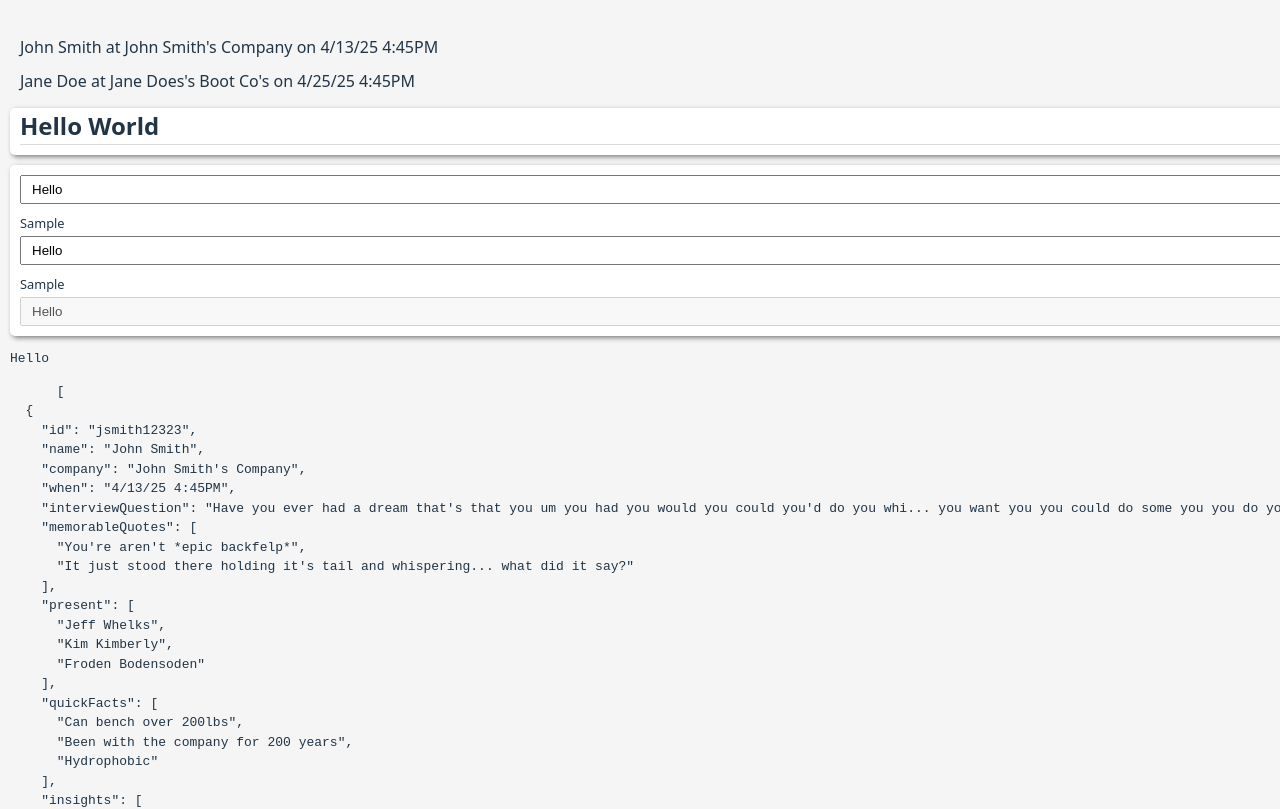
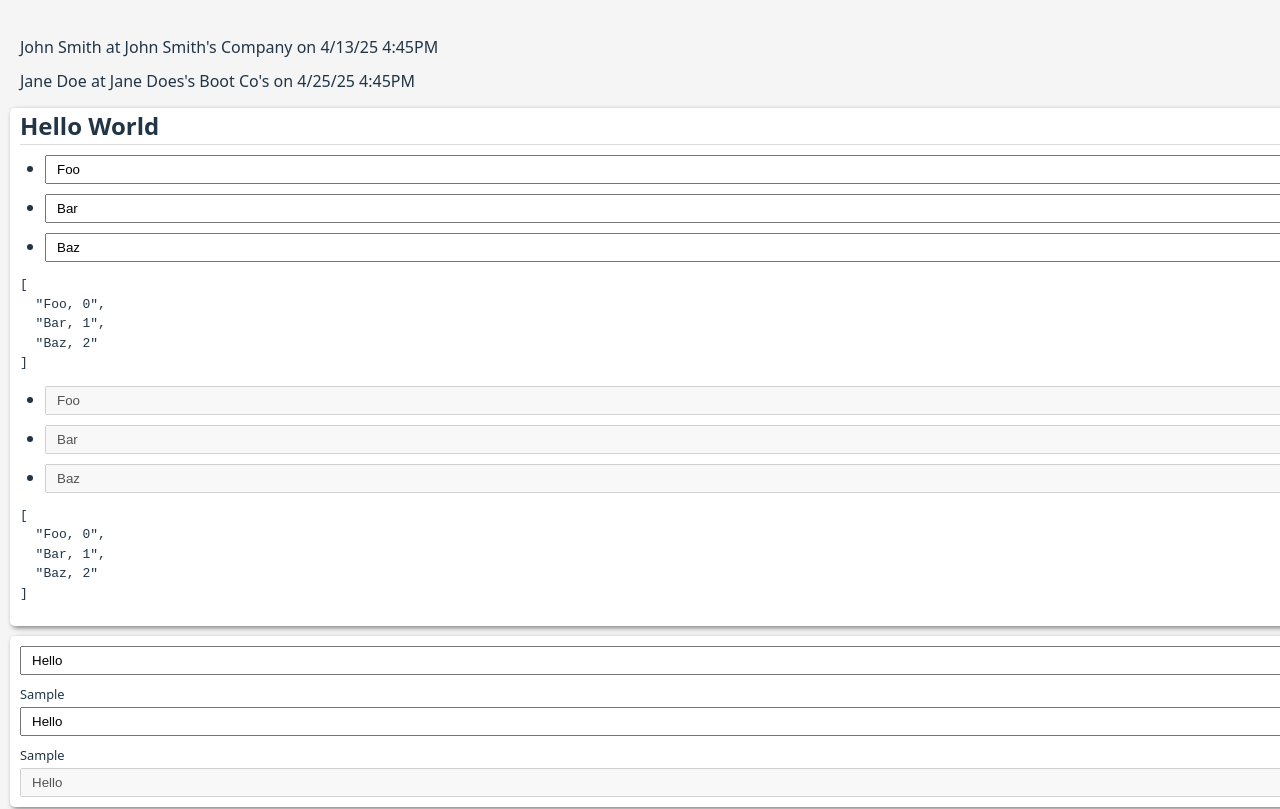
Before and after one commit to Iubalus/arborist, a Vue app in the folder arborist/: page / in a window 1280 px wide. Shown: the top 809 px of the page. Built offline with nearby package versions, Linux system fonts and the light colour scheme.

Commit message:
Half-working editable draggable list

```diff
--- a/arborist/src/App.vue
+++ b/arborist/src/App.vue
@@ -17,13 +17,20 @@
     <Card
       title="Hello World"
     >
-
+      <EditList
+        v-model:value="editList"
+      ></EditList>
+      <EditList
+        v-model:value="editList"
+        read-only
+      ></EditList>
     </Card>
     <Card>
       <LabelText v-model:value="testValue" />
       <LabelText label="Sample" v-model:value="testValue" />
       <LabelText label="Sample" v-model:value="testValue" read-only />
     </Card>
+    <pre>{{ editList }}</pre>
     <pre>{{ testValue }}</pre>
     <pre>
       {{ profiles }}
@@ -36,13 +43,15 @@ import InterviewSnapshot from './components/InterviewSnapshot.vue';
 import { loadProfiles, Profile } from "./data";
 import LabelText from "./components/bits/LabelText.vue";
 import Card from "./components/bits/Card.vue";
+import EditList from "./components/bits/EditList.vue";
 export default defineComponent({
-  components: { InterviewSnapshot, LabelText, Card },
+  components: { InterviewSnapshot, LabelText, Card, EditList },
   data() {
     return {
       profiles: [],
       selectedProfile: null,
-      testValue: "Hello"
+      testValue: "Hello",
+      editList:["Foo", "Bar", "Baz"]
     }
   },
   created() {
--- /dev/null
+++ b/arborist/src/components/bits/EditList.vue
@@ -0,0 +1,117 @@
+<template>
+    <div :class="['label-container', !readOnly ? 'draggable' : null]">
+        <label v-show="!!label">{{ label }}</label>
+        <ul>
+            <li v-for="(ignored, i) in visibleList" :key="keys[i]" :draggable="!readOnly" :ondragover="dragOver"
+                :ondragstart="dragStart" :ondragend="dragEnd" :data-index="i">
+                <LabelText v-model:value="internalValue[i]" :read-only="readOnly"></LabelText>
+            </li>
+        </ul>
+        <pre>{{ keys }}</pre>
+    </div>
+</template>
+<script lang="ts">
+import { defineComponent, type PropType } from 'vue'
+import LabelText from './LabelText.vue';
+
+export default defineComponent({
+    components: { LabelText },
+    props: {
+        label: {
+            type: String,
+            default: () => null
+        },
+        value: {
+            type: Array as PropType<String[]>,
+            required: true
+        },
+        readOnly: {
+            type: Boolean,
+            default: false
+        }
+    },
+    emits: ['update:value'],
+    data() {
+        return {
+            internalValue: this.value,
+            keys: this.makeKeys(this.value),
+            dragStartIndex: 0,
+            dragEndIndex: 0
+        }
+    },
+    watch: {
+        internalValue: {
+            handler: function (v: string) {
+                //@ts-ignore
+                this.$emit('update:value', v);
+            },
+            deep: true
+        }
+    },
+    computed: {
+        visibleList() {
+            return this.internalValue;
+        }
+    },
+    methods: {
+        makeKeys(list: any[]) {
+            return list.map((v, i) => {
+                return `${v.substring(0, 50)}, ${i}`
+            })
+        },
+        dragEnd() {
+            let elt = this.internalValue[this.dragStartIndex];
+            this.internalValue.splice(this.dragStartIndex, 1);
+            this.internalValue.splice(this.dragEndIndex, 0, elt);
+            this.keys = this.makeKeys(this.internalValue);
+            //@ts-ignore
+            this.$emit('update:value', v);
+        },
+        dragOver(e: any) {
+            this.dragEndIndex = e.target.dataset.index;
+        },
+        dragStart(e: any) {
+            this.dragStartIndex = e.target.dataset.index;
+        }
+    }
+})
+
+</script>
+<style scoped>
+.label-container {
+    margin-top: 10px;
+    width: 100%;
+    box-sizing: border-box;
+
+    label {
+        font-size: 0.8em;
+        display: block;
+        margin-bottom: 3px;
+    }
+
+    input {
+        padding: 5px 10px;
+        width: 100%;
+        box-sizing: border-box;
+    }
+
+    &.draggable {
+        li:hover {
+            cursor: grab;
+        }
+    }
+
+    ul {
+        margin: 0;
+        padding: 0 0 0 25px;
+
+        li {
+            +li {
+                margin-top: 5px;
+            }
+        }
+
+    }
+
+}
+</style>
```
